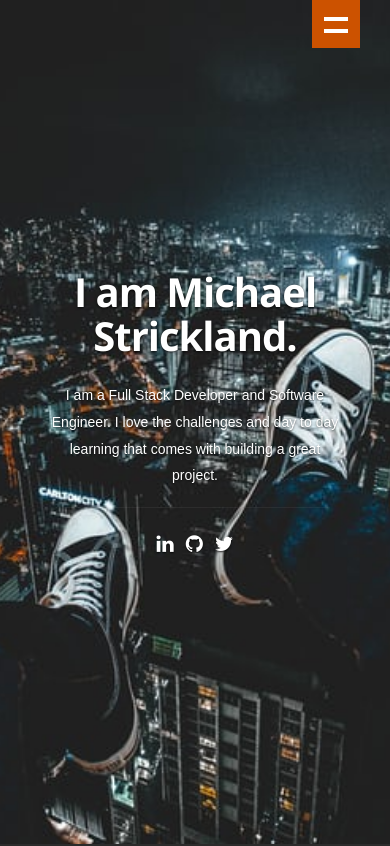
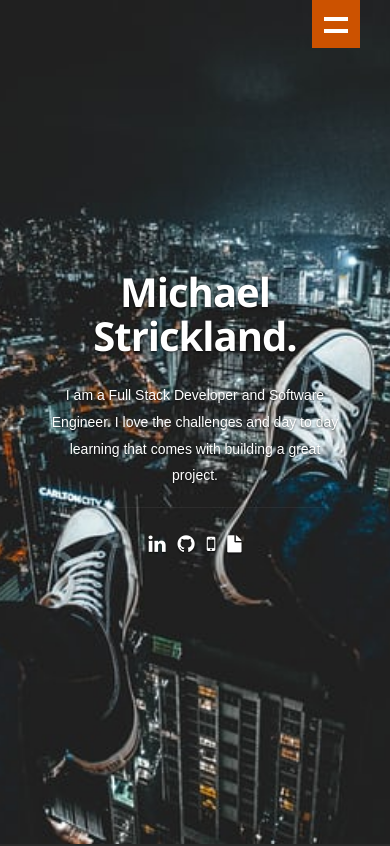
Before and after one commit to michaeladamstrickland/React-Portfolio, a React (Create React App) app: page / in a window 390 px wide. Shown: the top 846 px of the page. Built offline with nearby package versions, Linux system fonts and the light colour scheme.

Commit message:
cell phone link

```diff
--- a/src/components/Header.js
+++ b/src/components/Header.js
@@ -21,7 +21,7 @@ export default class Header extends Component {
 
          <div className="row banner">
             <div className="banner-text">
-               <h1 className="responsive-headline">I am {resumeData.name}.</h1>
+               <h1 className="responsive-headline"> {resumeData.name}.</h1>
                <h3 style={{color:'#fff', fontFamily:'sans-serif '}}>I am a {resumeData.role}.{resumeData.roleDescription}
                </h3>
                <hr/>
--- a/src/resumeData.js
+++ b/src/resumeData.js
@@ -17,8 +17,13 @@ let resumeData = {
         },
         {
           "name":"skype",
-          "url":"",
-          "className":"fa fa-twitter"
+          "url":"tel:+8562369293",
+          "className":"fa fa-mobile"
+        },
+        {
+          "name":"skype",
+          "url":"../images/michael strickland web dev.pdf",
+          "className":"fa fa-file"
         }
       ],
     "aboutme":"At the very first time I wrote any code I knew this was the right carrer path for me, and I just couldn't wait to learn more. The day to day chellenges that come with development keep me always wanting more. Working with technology like JavaScript, MySQL, NodeJs, And React have been such an amazing and eye opening experience. I have been able to build some amazing things, and can not wait to see what I get to work on next. I work as a Full Stack Web Developer with a true passion for both front-end and back-end development. I love the art that comes with front-end, and the percision and challenges that come with the back-end.",
```
Also changed, not shown: 1 other file (tests, documents, lock files or other folders).
